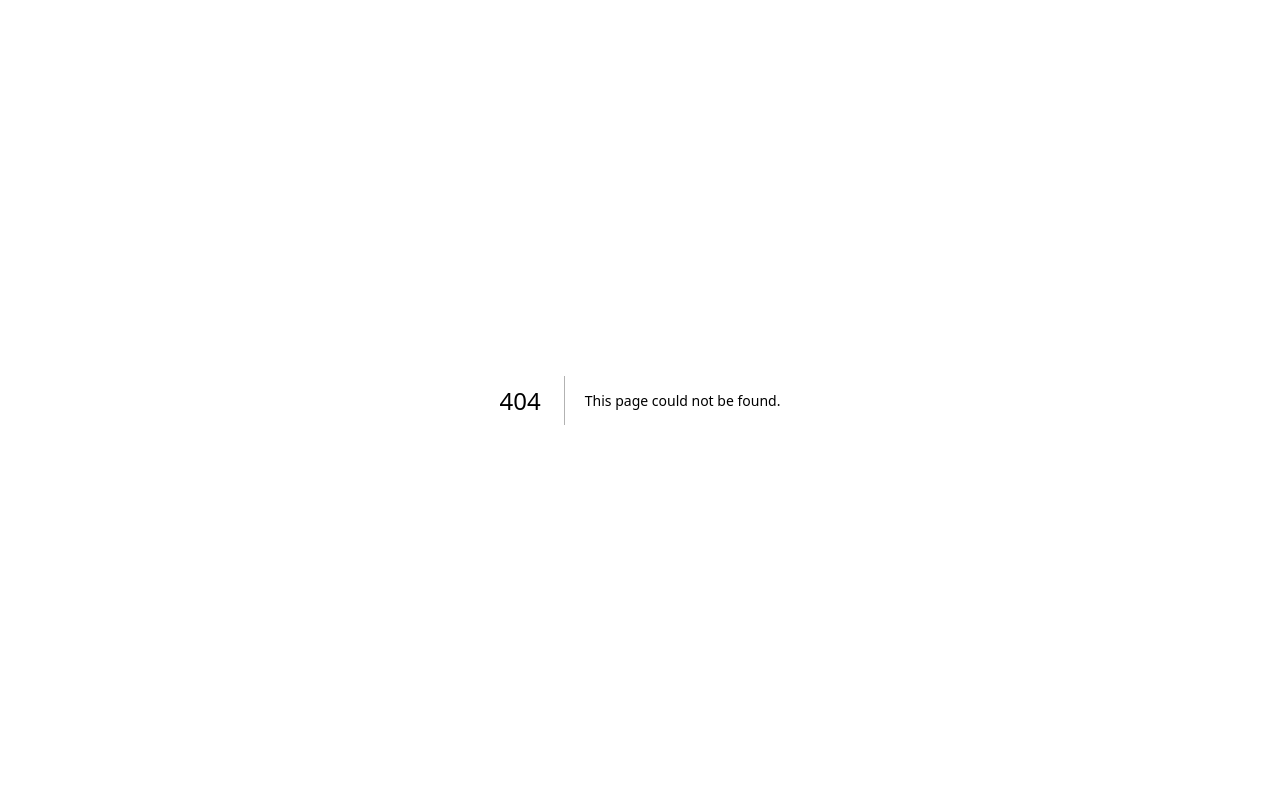
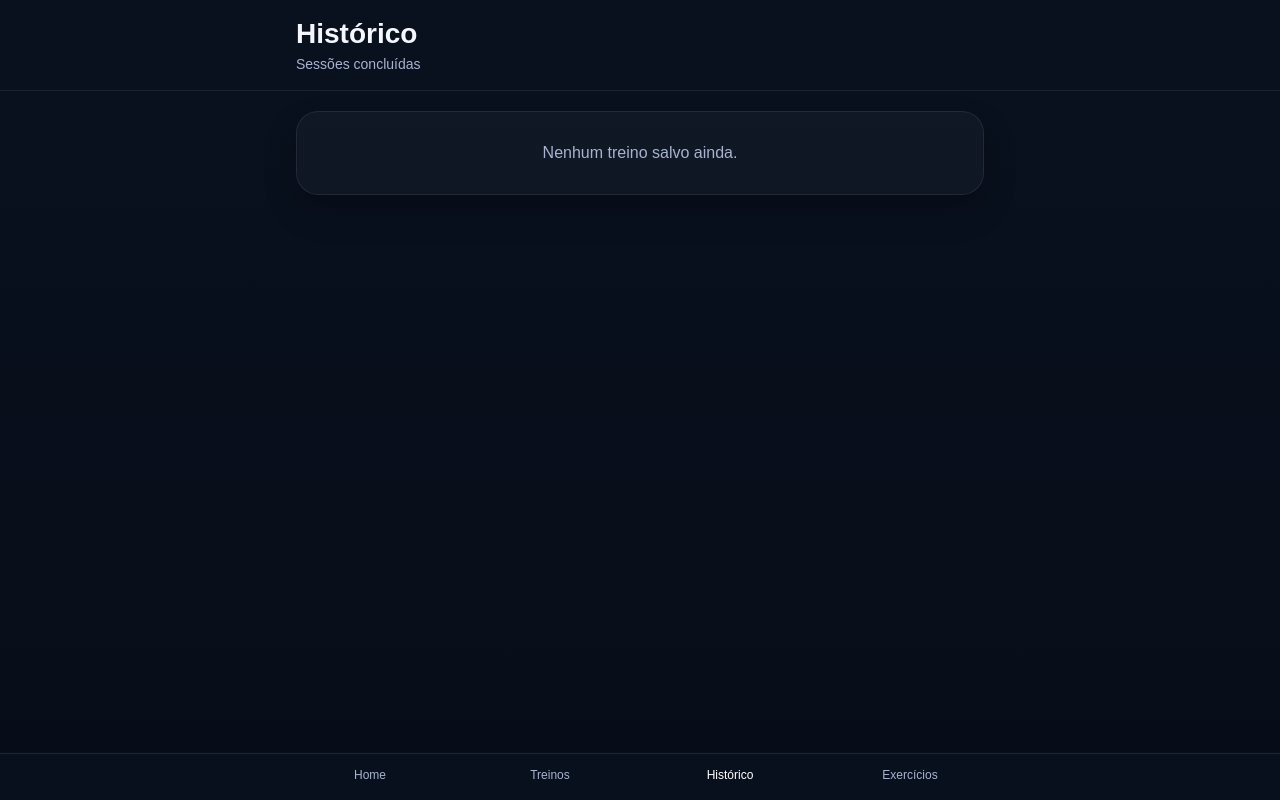
Before and after one commit to MarceloSalada/LowVolume-, a Next.js app: page /historico in a window 1280 px wide. Before the commit this address had no page. Built offline with nearby package versions, Linux system fonts and the light colour scheme.

Commit message:
Add history page

```diff
--- /dev/null
+++ b/app/historico/page.tsx
@@ -0,0 +1,53 @@
+"use client";
+
+import { useMemo } from "react";
+import { BottomNav } from "@/components/workout/bottom-nav";
+import { getHistory } from "@/lib/storage/app-storage";
+import { workoutPlansMap } from "@/lib/data/workout-plans";
+import { formatSeconds } from "@/lib/utils/workout";
+
+export default function HistoryPage() {
+  const history = useMemo(() => getHistory(), []);
+
+  return (
+    <div className="page-shell">
+      <header className="topbar">
+        <div className="topbar-inner">
+          <div>
+            <h1 className="title">Histórico</h1>
+            <p className="subtitle">Sessões concluídas</p>
+          </div>
+        </div>
+      </header>
+
+      <main className="container">
+        {history.length === 0 ? (
+          <div className="card empty-state">
+            Nenhum treino salvo ainda.
+          </div>
+        ) : (
+          <div className="list">
+            {history.map((session) => {
+              const plan = workoutPlansMap[session.workoutPlanId];
+              return (
+                <div key={session.id} className="card history-item">
+                  <div className="row">
+                    <strong>{plan?.name ?? session.workoutPlanId}</strong>
+                    <span className="badge">
+                      {new Date(session.performedAt).toLocaleDateString("pt-BR")}
+                    </span>
+                  </div>
+                  <div className="muted">
+                    Duração: {formatSeconds(session.durationSeconds)}
+                  </div>
+                </div>
+              );
+            })}
+          </div>
+        )}
+      </main>
+
+      <BottomNav />
+    </div>
+  );
+}
```
